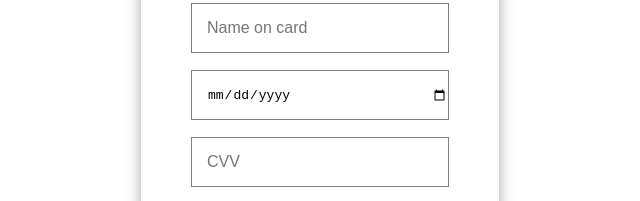
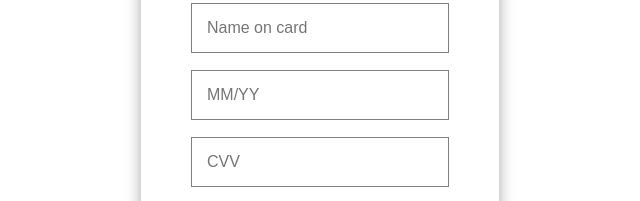
Before and after one commit to GopiChandra-Dev/GopiChandra-Dev.github.io, a plain HTML site: page payment.html in a window 1280 px wide. Shown: the part 285-486 px from the top of the page, 320-960 px from the left. Drawn offline with Linux system fonts and the light colour scheme.

Commit message:
Update payment.html

```diff
--- a/payment.html
+++ b/payment.html
@@ -35,7 +35,7 @@
         <!-- <h2> Enter Your Credit/Debit Card details</h2> -->
         <input id="CardNo" type="number" placeholder=" Card Number">
         <input id="NameOnCard" type="text" placeholder="Name on card">
-        <input id="Doe" type="date" >
+        <input id="Doe" type="text" placeholder="MM/YY" >
         <input id="Cvv" type="number" placeholder="CVV">
          <!-- <button id="otpbtn" >Get OTP</button> -->
          <input id="submit" type="submit" value="PAY NOW" />
```
